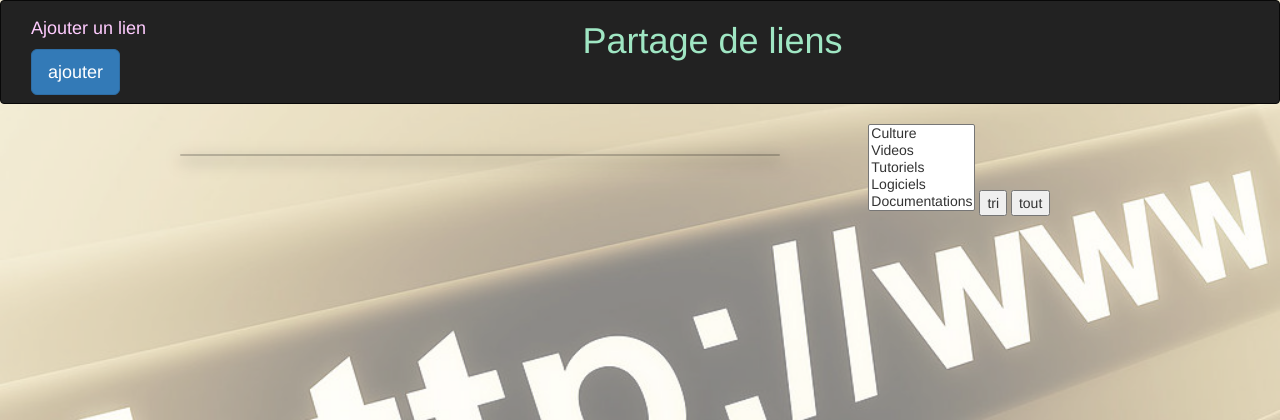
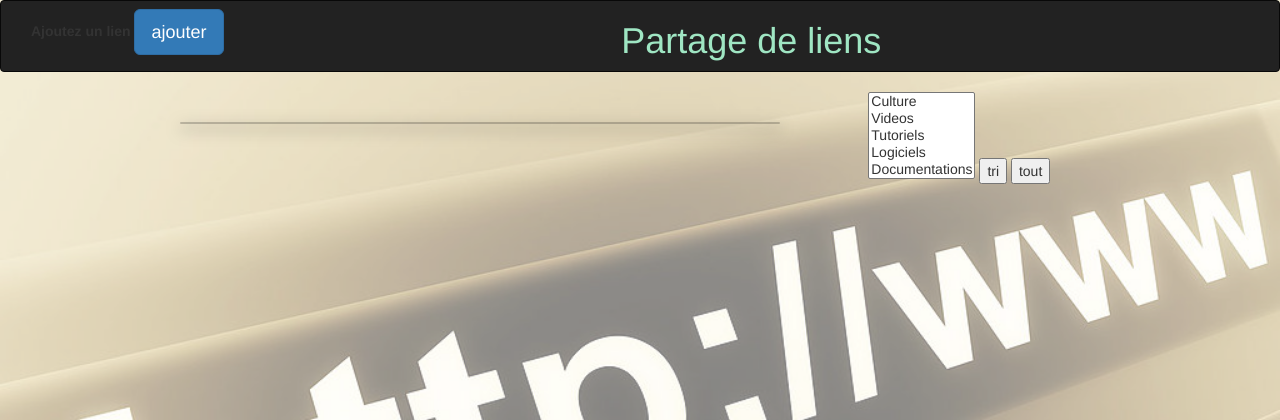
Before and after one commit to simplonve/partage_de_liens, a Flask app: page / in a window 1280 px wide. Shown: the top 420 px of the page. Run offline with Flask 2, Linux system fonts and the light colour scheme; data that the repository does not hold is empty; some libraries are stand-ins or nearby versions.

Commit message:
petits changements

```diff
--- a/templates/index.html
+++ b/templates/index.html
@@ -8,6 +8,7 @@
 
 {% block ajout %}
 <form method="POST">
+            <label for="submit">Ajoutez un lien</label>
             <input type="submit" class="btn btn-primary btn-lg" name="submit" value="ajouter"></input>
 </form>
 {% endblock %}
--- a/templates/squelette.html
+++ b/templates/squelette.html
@@ -20,7 +20,7 @@
   </head>
 
   <body>
-    <nav class="container-fluid navbar navbar-inverse"><div class="navbar-form navbar-left"><h4 class=>Ajouter un lien</h4>{% block ajout %}{% endblock %}</div><h1 class="text-center">Partage de liens</h1></nav>
+    <nav class="container-fluid navbar navbar-inverse"><div class="navbar-form navbar-left">{% block ajout %}{% endblock %}</div><h1 class="text-center">Partage de liens</h1></nav>
 
     <div class="row>">
          <div class="col-md-1">
```
